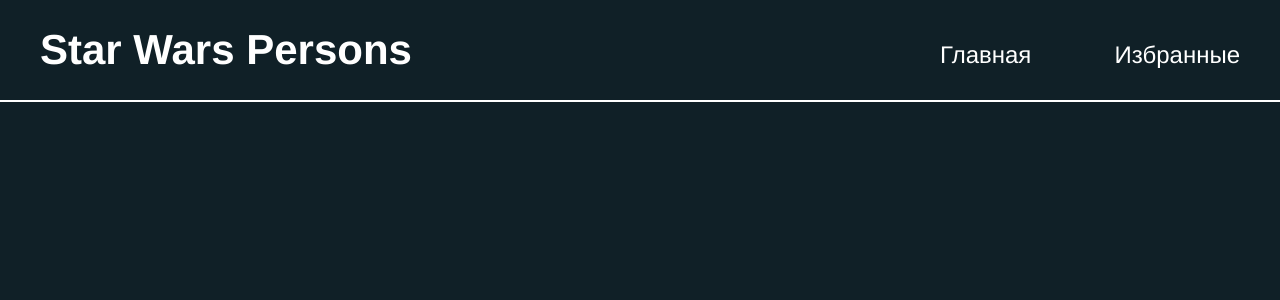
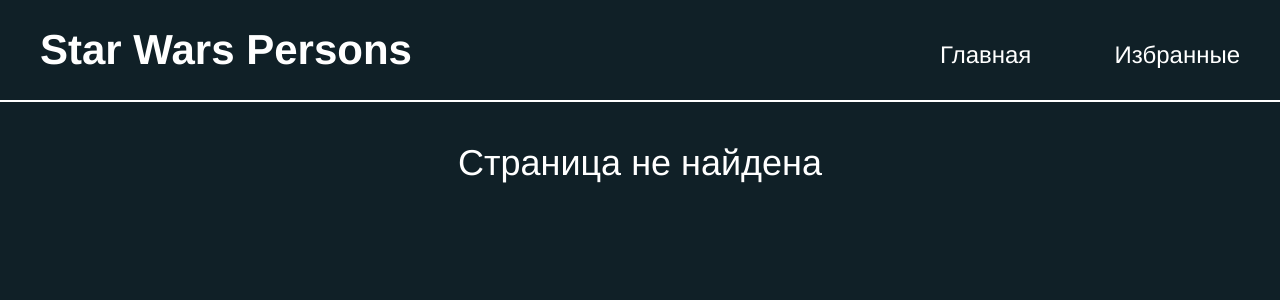
Before and after one commit to AknietKh/Star_Wars_Persons, a Vue app: page /favorite in a window 1280 px wide. Shown: the top 300 px of the page. Built offline with nearby package versions, Linux system fonts and the light colour scheme.

Commit message:
add not found page

```diff
--- a/src/router/index.js
+++ b/src/router/index.js
@@ -1,6 +1,7 @@
 import Vue from 'vue'
 import VueRouter from 'vue-router'
 import Home from '@/views/Home.vue'
+import NotFoundPage from '@/views/NotFoundPage.vue'
 
 Vue.use(VueRouter)
 
@@ -12,6 +13,10 @@
     meta: {
       layout: 'main'
     }
+  },
+  {
+    path: '*',
+    component: NotFoundPage
   }
 ]
 
--- /dev/null
+++ b/src/views/NotFoundPage.vue
@@ -0,0 +1,27 @@
+<template>
+  <div class="not-found">
+    <h1 class="info-text">Страница не найдена</h1>
+  </div>
+</template>
+
+<script>
+export default {
+  name: 'NotFoundPage'
+}
+</script>
+
+<style lang="scss" scoped>
+  .not-found {
+    display: flex;
+    flex-direction: column;
+    align-items: center;
+  }
+
+  .info-text {
+    font-weight: 300;
+    font-size: 3.6rem;
+    line-height: 4.2rem;
+    text-align: center;
+    margin-bottom: 3rem;
+  }
+</style>
```
